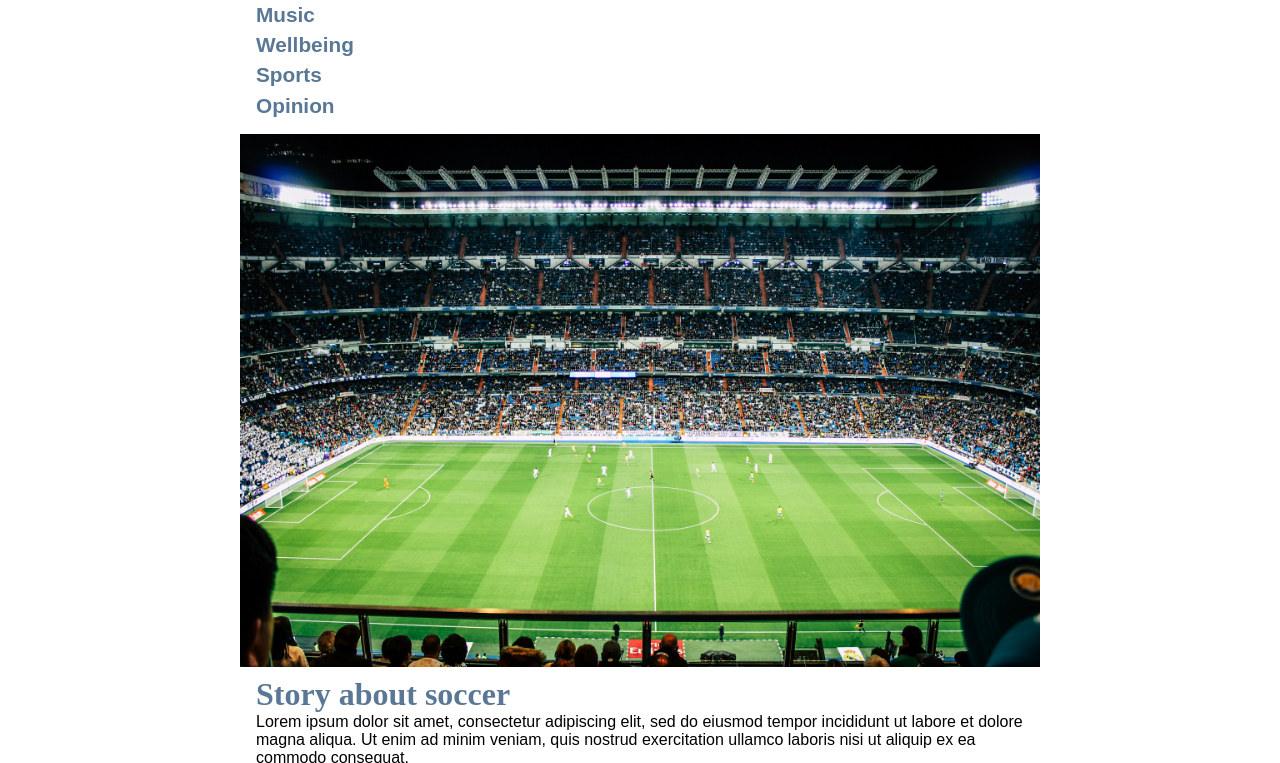
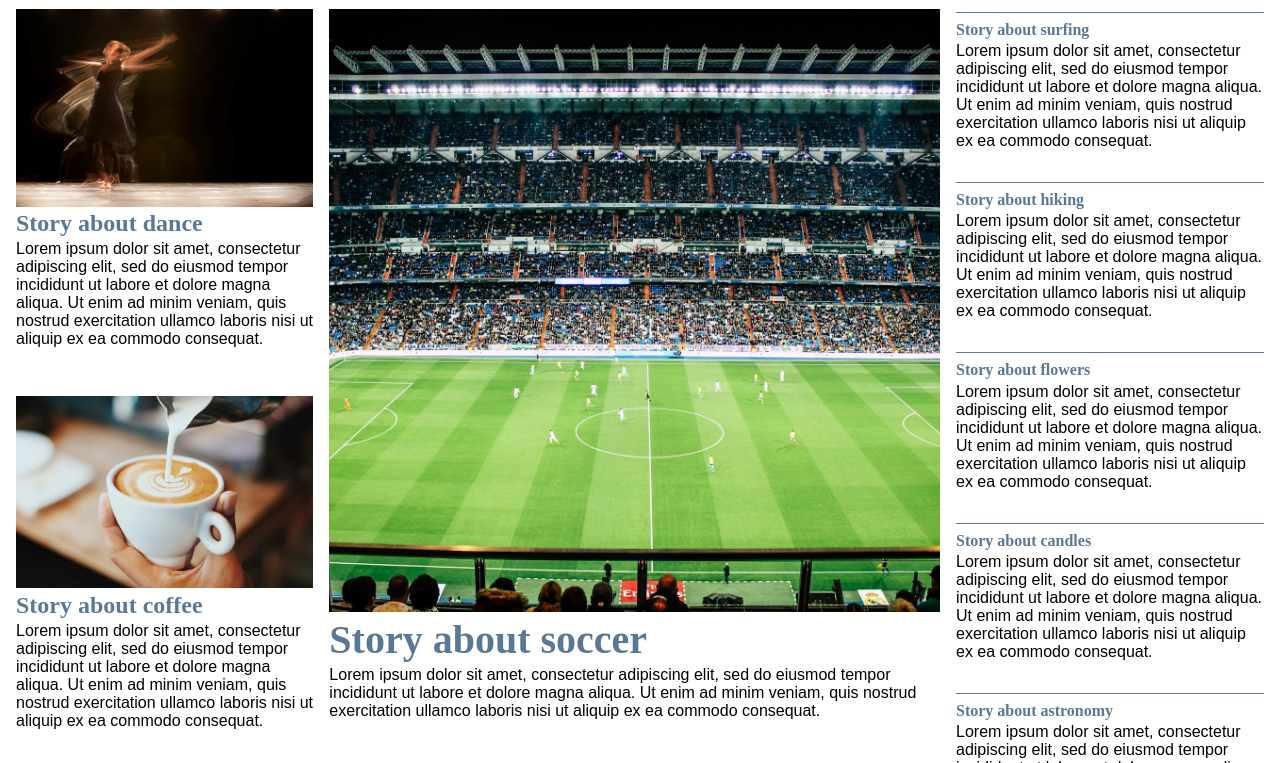
Before and after one commit to coleycorrigan/coleycorrigan.github.io, a plain HTML site: page grc339/digital-magazine/index.html in a window 1280 px wide. Shown: the part 151-914 px from the top of the page. Drawn offline with Linux system fonts and the light colour scheme.

Commit message:
Add files via upload

```diff
--- a/grc339/digital-magazine/index.html
+++ b/grc339/digital-magazine/index.html
@@ -11,7 +11,7 @@
       <meta http-equiv="Expires" content="0" />
    </head>
    <body>
-      <div class="container">
+      <div class="home-container">
          <header>
             <h1><a href="index.html"><img src="logo.svg" alt="Cool Logo"></a></h1>
             <nav>
@@ -26,96 +26,117 @@
          </header>
          <main>
             <section class="story1">
+               <a href="mainstory.html">
                <figure>
                   <img src="soccer-1.jpg" alt="">
                </figure>
-               <a href="mainstory.html">
+
                   <h2>Story about soccer</h2>
+
+               <p>Lorem ipsum dolor sit amet, consectetur adipiscing elit, sed do eiusmod tempor incididunt ut labore et dolore magna aliqua. Ut enim ad minim veniam, quis nostrud exercitation ullamco laboris nisi ut aliquip ex ea commodo consequat.</p>
                </a>
-               <p>Lorem ipsum dolor sit amet, consectetur adipiscing elit, sed do eiusmod tempor incididunt ut labore et dolore magna aliqua. Ut enim ad minim veniam, quis nostrud exercitation ullamco laboris nisi ut aliquip ex ea commodo consequat.</p>
+
             </section>
             <section class="story2">
+               <a href="#">
                <figure>
                   <img src="dance-1.jpg" alt="">
                </figure>
-               <a href="#">
+
                   <h2>Story about dance</h2>
-               </a>
+
                <p>Lorem ipsum dolor sit amet, consectetur adipiscing elit, sed do eiusmod tempor incididunt ut labore et dolore magna aliqua. Ut enim ad minim veniam, quis nostrud exercitation ullamco laboris nisi ut aliquip ex ea commodo consequat.</p>
+            </a>
             </section>
             <section class="story2">
-               <figure>
+               <a href="#">
+                  <figure>
                   <img src="coffee-1.jpg" alt="">
                </figure>
-               <a href="#">
+
                   <h2>Story about coffee</h2>
-               </a>
+
                <p>Lorem ipsum dolor sit amet, consectetur adipiscing elit, sed do eiusmod tempor incididunt ut labore et dolore magna aliqua. Ut enim ad minim veniam, quis nostrud exercitation ullamco laboris nisi ut aliquip ex ea commodo consequat.</p>
+            </a>
             </section>
             <section class="story2">
-               <figure>
+               <a href="#">
+                  <figure>
                   <img src="trees-1.jpg" alt="">
                </figure>
-               <a href="#">
+
                   <h2>Story about trees</h2>
-               </a>
+
                <p>Lorem ipsum dolor sit amet, consectetur adipiscing elit, sed do eiusmod tempor incididunt ut labore et dolore magna aliqua. Ut enim ad minim veniam, quis nostrud exercitation ullamco laboris nisi ut aliquip ex ea commodo consequat.</p>
+            </a>
             </section>
             <section class="story2">
-               <figure>
+               <a href="#">
+                  <figure>
                   <img src="guitars-1.jpg" alt="">
                </figure>
-               <a href="#">
+
                   <h2>Story about guitars</h2>
-               </a>
+
                <p>Lorem ipsum dolor sit amet, consectetur adipiscing elit, sed do eiusmod tempor incididunt ut labore et dolore magna aliqua. Ut enim ad minim veniam, quis nostrud exercitation ullamco laboris nisi ut aliquip ex ea commodo consequat.</p>
+            </a>
             </section>
             <section class="story2">
-               <figure>
+               <a href="#">
+                  <figure>
                   <img src="cars-1.jpg" alt="">
                </figure>
-               <a href="#">
+
                   <h2>Story about cars</h2>
-               </a>
+
                <p>Lorem ipsum dolor sit amet, consectetur adipiscing elit, sed do eiusmod tempor incididunt ut labore et dolore magna aliqua. Ut enim ad minim veniam, quis nostrud exercitation ullamco laboris nisi ut aliquip ex ea commodo consequat.</p>
+            </a>
             </section>
+           </main>
+           <aside>
             <section class="story3">
                <a href="#">
                   <h2>Story about surfing</h2>
-               </a>
+
                <p>Lorem ipsum dolor sit amet, consectetur adipiscing elit, sed do eiusmod tempor incididunt ut labore et dolore magna aliqua. Ut enim ad minim veniam, quis nostrud exercitation ullamco laboris nisi ut aliquip ex ea commodo consequat.</p>
+            </a>
             </section>
             <section class="story3">
                <a href="#">
                   <h2>Story about hiking</h2>
-               </a>
+
                <p>Lorem ipsum dolor sit amet, consectetur adipiscing elit, sed do eiusmod tempor incididunt ut labore et dolore magna aliqua. Ut enim ad minim veniam, quis nostrud exercitation ullamco laboris nisi ut aliquip ex ea commodo consequat.</p>
+            </a>
             </section>
             <section class="story3">
                <a href="#">
                   <h2>Story about flowers</h2>
-               </a>
+
                <p>Lorem ipsum dolor sit amet, consectetur adipiscing elit, sed do eiusmod tempor incididunt ut labore et dolore magna aliqua. Ut enim ad minim veniam, quis nostrud exercitation ullamco laboris nisi ut aliquip ex ea commodo consequat.</p>
+            </a>
             </section>
             <section class="story3">
                <a href="#">
                   <h2>Story about candles</h2>
-               </a>
+
                <p>Lorem ipsum dolor sit amet, consectetur adipiscing elit, sed do eiusmod tempor incididunt ut labore et dolore magna aliqua. Ut enim ad minim veniam, quis nostrud exercitation ullamco laboris nisi ut aliquip ex ea commodo consequat.</p>
+            </a>
             </section>
             <section class="story3">
                <a href="#">
                   <h2>Story about astronomy</h2>
-               </a>
+
                <p>Lorem ipsum dolor sit amet, consectetur adipiscing elit, sed do eiusmod tempor incididunt ut labore et dolore magna aliqua. Ut enim ad minim veniam, quis nostrud exercitation ullamco laboris nisi ut aliquip ex ea commodo consequat.</p>
+            </a>
             </section>
             <section class="story3">
                <a href="#">
                   <h2>Story about astrology</h2>
-               </a>
+
                <p>Lorem ipsum dolor sit amet, consectetur adipiscing elit, sed do eiusmod tempor incididunt ut labore et dolore magna aliqua. Ut enim ad minim veniam, quis nostrud exercitation ullamco laboris nisi ut aliquip ex ea commodo consequat.</p>
+            </a>
             </section>
-         </main>
+         </aside>
          <footer>
             <p>All rights reserved.</p>
          </footer>
--- a/grc339/digital-magazine/style.css
+++ b/grc339/digital-magazine/style.css
@@ -1,81 +1,224 @@
 /*CSS document*/
 html, body, div, applet, object, iframe, h1, h2, h3, h4, h5, h6, p, blockquote, pre, a, abbr, acronym, address, big, cite, code, del, dfn, em, img, ins, kbd, q, s, samp, small, strike, strong, sub, sup, tt, var, b, u, i, center, dl, dt, dd, ol, ul, li, fieldset, form, label, legend, table, caption, tbody, tfoot, thead, tr, th, td, article, aside, canvas, details, embed, figure, figcaption, footer, header, hgroup, menu, nav, output, ruby, section, summary, time, mark, audio, video {margin: 0; padding: 0; border: 0; font-size: 100%; font: inherit;}
+
 img {
 width: 100%;
 display: block;
 }
-div.container {
+
+div.container, div.home-container {
 max-width: 50em;
 margin: auto;
 }
+
+header, h2, p{
+    margin: .2rem .5rem 0;
+}
+
 h1 {
-width: 8em;
-margin: 1em;
+width: 6em;
+margin-top: 1em;
 }
+
+h1, nav {
+    margin-bottom: 1em;
+}
+
+nav ul li a{
+    color: rgb(90 120 150);
+}
+
+section {
+    margin-bottom: 2em;
+}
+
+section.story1 h2 {
+    font-size: 2.5em;
+}
+
+section.story2 h2 {
+    font-size: 1.5em;
+}
+
 h2 {
 font-family: serif;
 font-weight: bold;
-font-size: 2em;
 color: rgb(90 120 150);
-margin: 0.3em 0.5em 0;
 }
+
 nav ul li{
 list-style-type: none;
 font-family: sans-serif;
 font-weight: bold;
 font-size: 1.3em;
-margin: 0.3em 0;
 }
-nav {
-margin: 1em;
+
+nav ul li a:hover{
+    color: #f00;
 }
+
 a {
 text-decoration: none;
-color: rgb(90 120 150);
+color: rgb(0, 0, 0);
 }
+
 p {
 font-family: sans-serif;
 }
-section.story1 p{
-margin: 0em 1em 1.5em;
-}
-section.story2 p{
-margin: 0 1em 1.5em;
-}
+
 section.story3 h2{
 font-size: 1em;
-margin: 0.5em 0 0;
 }
-section.story3 {
+
+section.story3 h2{
 border-top: solid 1px rgb(90 120 150);
-margin: 1em 1em 2em;
+padding-top: 0.5em;
 }
+
 footer {
 background-color: rgb(90 120 150);
-padding: 1em;
+padding: 0.5em;
 color: rgb(255, 255, 255);
 font-family: sans-serif;
+box-sizing: border-box;
 }
+
 figcaption {
 font-style: italic;
 font-family: sans-serif;
 color: rgb(85, 85, 85);
 padding: 0.5em;
 }
+
 article h2{
-font-size: 3em;
-margin: 0.2em;
+font-size: 2.5em;
+margin-top: 1em;
+margin-bottom: 0.5em;
 }
+
 article p{
-margin: 0.5em 0.5em 1.5em;
+margin-bottom: 1em;
 }
+
 aside {
 padding: 1em 0.5em;
+margin-top: 1em;
 background-color: rgb(200 200 250);
 }
-aside section.story2 h2{
-font-size: 1em;
+
+aside section.story2 h2 {
+    font-size: 1em;
 }
-aside section.story2 p {
-margin: 0 0.5em 1.5em;
+
+
+@media only screen and (min-width: 40em) {
+    header, h2, p {
+        margin: 0.2rem 0 0;
+    }
+
+    figcaption {
+        color: #555;
+        font-style: italic;
+        margin: 0.2rem 0 1rem;
+
+    }
+
+    nav ul li {
+        display: inline;
+        margin-right: 1em;
+    }
 }
+
+@media only screen and (min-width: 60em) {
+    div.home-container {
+        max-width: 80em;
+        padding: 0 1em;
+        display: grid;
+        grid-template-columns: 3fr 1fr;
+        grid-gap: 1em;
+    }
+
+    div.container {
+        max-width: 60em;
+        padding: 0 1em;
+        display: grid;
+        grid-template-columns: 3fr 1fr;
+        grid-gap: 1em;
+    }
+
+    header, footer {
+        grid-column: 1/3;
+    }
+
+    div.home-container main {
+        display: grid;
+        grid-template-columns: repeat(3, 1fr);
+        grid-gap: 1em;
+    }
+
+    div.home-container aside {
+        background: none;
+        padding: 0;
+        margin-top: 0;
+    }
+
+    div.container aside {
+        margin-top: 0;
+    }
+
+    section.story1 {
+        grid-column: 2/4;
+        grid-row: 1/3;
+        display: flex;
+    }
+
+    section.story1 a {
+        flex: 1 0 12em;
+        display: flex;
+        flex-direction: column;
+    }
+
+    section.story1 a figure {
+        flex: 1 0 12em;
+        display: flex;
+    }
+
+    section.story1 a figure img {
+        object-fit: cover;
+    }
+
+    section.story1 a h2{
+        flex: 0 0 1em;
+    }
+
+    section.story1 a p {
+        flex: 0 0 4em;
+    }
+
+    section.story2 {
+        display: flex;
+    }
+
+    section.story2 a {
+        flex: 1 0 12em;
+        display: flex;
+        flex-direction: column;
+    }
+
+    section.story2 a figure {
+        flex: 1 0 12em;
+        display: flex;
+    }
+
+    section.story2 a figure img {
+        object-fit: cover;
+    }
+
+    section.story2 a h2{
+        flex: 0 0 1em;
+    }
+
+    section.story2 a p {
+        flex: 0 0 4em;
+    }
+}
```
Also changed, not shown: grc339/digital-magazine/mainstory.html (+10 -5 lines).
